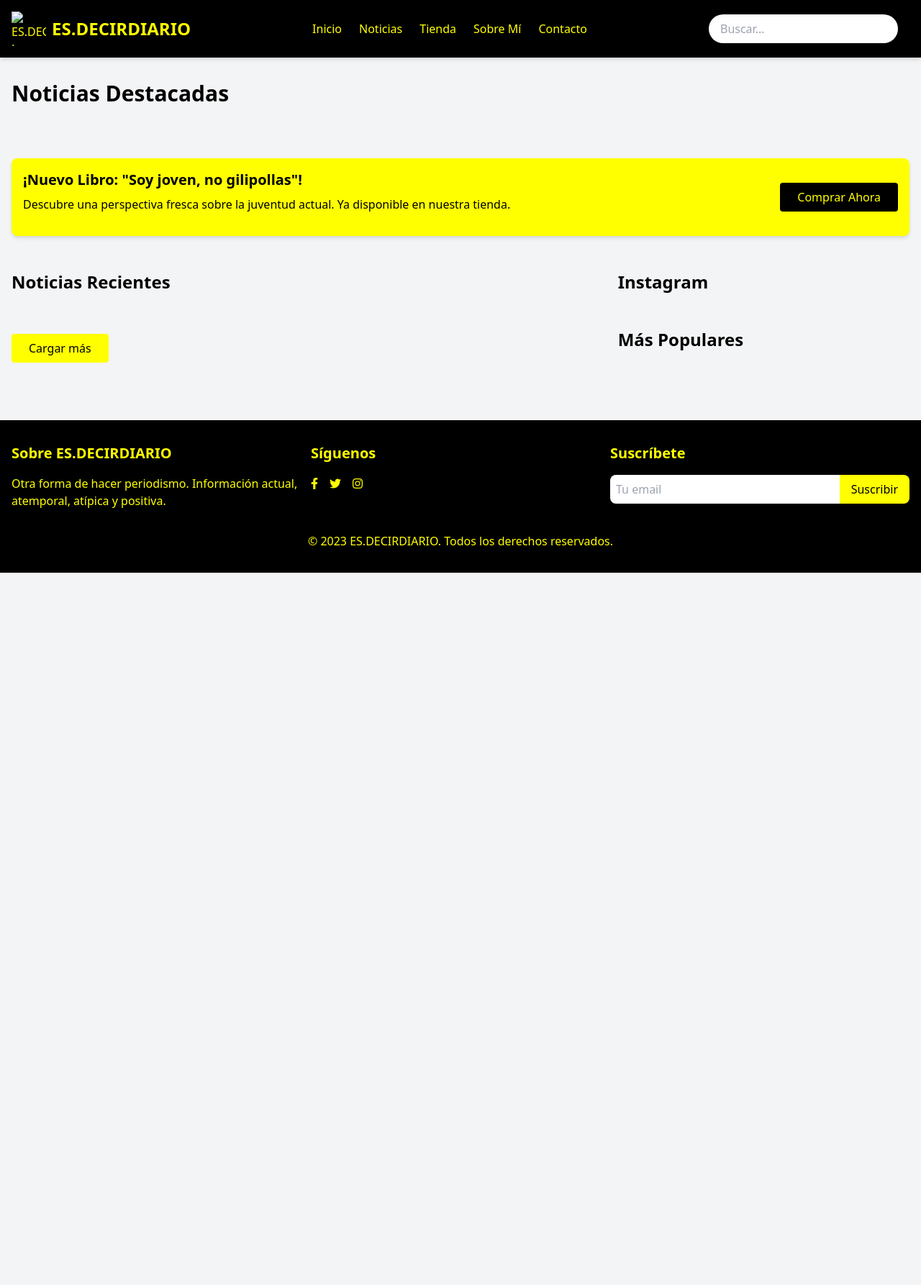
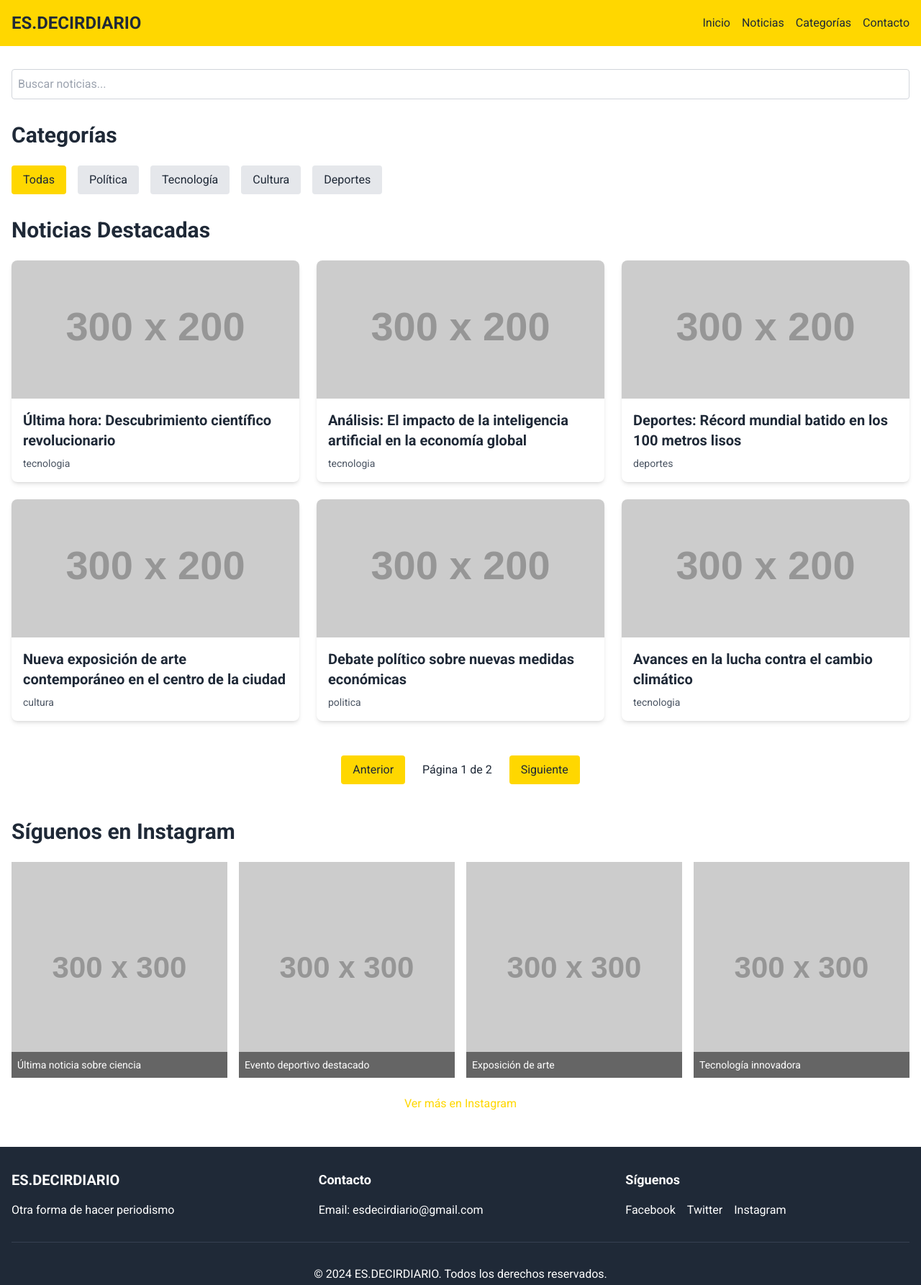
Before and after one commit to clientesweb/ES.DECIRDIARIO, a plain HTML site: page index.html in a window 1280 px wide. Shown: the whole page at 72% size. Before the commit the page ends 800 px from the top, so only its background shows below. Drawn offline with nearby package versions, Linux system fonts and the light colour scheme; placeholder pictures from the web are drawn by us.

Commit message:
Actualizar index.html

```diff
--- a/index.html
+++ b/index.html
@@ -3,134 +3,230 @@
 <head>
     <meta charset="UTF-8">
     <meta name="viewport" content="width=device-width, initial-scale=1.0">
-    <title>ES.DECIRDIARIO - Otra forma de hacer periodismo</title>
-    <meta name="description" content="ES.DECIRDIARIO: Noticias actuales, atemporales, atípicas y positivas. Una nueva perspectiva en el periodismo.">
-    <link rel="stylesheet" href="https://cdn.jsdelivr.net/npm/tailwindcss@2.2.19/dist/tailwind.min.css">
-    <link rel="stylesheet" href="https://cdnjs.cloudflare.com/ajax/libs/font-awesome/6.4.0/css/all.min.css">
-    <link rel="stylesheet" href="styles.css">
-    <link rel="preconnect" href="https://fonts.gstatic.com">
-    <link href="https://fonts.googleapis.com/css2?family=Roboto:wght@300;400;700&display=swap" rel="stylesheet">
-    <link rel="icon" href="favicon.ico" type="image/x-icon">
-    <link rel="manifest" href="manifest.json">
-    <meta name="theme-color" content="#FFFF00">
+    <title>ES.DECIRDIARIO - Noticias y Comunicación</title>
+    <script src="https://cdn.tailwindcss.com"></script>
+    <script>
+        tailwind.config = {
+            theme: {
+                extend: {
+                    colors: {
+                        brand: '#FFD700', // Amarillo
+                    }
+                }
+            }
+        }
+    </script>
+    <style>
+        @import url('https://fonts.googleapis.com/css2?family=Roboto:wght@400;700&display=swap');
+        body {
+            font-family: 'Roboto', sans-serif;
+        }
+    </style>
 </head>
-<body class="bg-gray-100 font-sans text-gray-900 leading-normal">
-    <header class="bg-primary text-white shadow-md sticky top-0 z-50">
-        <div class="container mx-auto px-4 py-4 flex flex-wrap justify-between items-center">
-            <a href="index.html" class="flex items-center">
-                <img src="logo.svg" alt="ES.DECIRDIARIO Logo" class="h-12 w-12 mr-2">
-                <span class="text-2xl font-bold">ES.DECIRDIARIO</span>
-            </a>
-            <nav class="hidden md:flex space-x-6">
-                <a href="index.html" class="hover:text-secondary transition duration-300">Inicio</a>
-                <a href="noticias.html" class="hover:text-secondary transition duration-300">Noticias</a>
-                <a href="tienda.html" class="hover:text-secondary transition duration-300">Tienda</a>
-                <a href="sobre-mi.html" class="hover:text-secondary transition duration-300">Sobre Mí</a>
-                <a href="contacto.html" class="hover:text-secondary transition duration-300">Contacto</a>
+<body class="bg-white text-gray-800">
+    <header class="bg-brand p-4">
+        <div class="container mx-auto flex flex-col md:flex-row justify-between items-center">
+            <h1 class="text-2xl font-bold mb-4 md:mb-0">ES.DECIRDIARIO</h1>
+            <nav>
+                <ul class="flex space-x-4">
+                    <li><a href="#" class="hover:underline">Inicio</a></li>
+                    <li><a href="#" class="hover:underline">Noticias</a></li>
+                    <li><a href="#" class="hover:underline">Categorías</a></li>
+                    <li><a href="#" class="hover:underline">Contacto</a></li>
+                </ul>
             </nav>
-            <div class="flex items-center">
-                <form id="search-form" class="mr-4">
-                    <input type="search" placeholder="Buscar..." class="px-4 py-2 rounded-full bg-white text-primary">
-                </form>
-                <button id="mobile-menu-button" class="md:hidden text-white" aria-label="Abrir menú">
-                    <i class="fas fa-bars"></i>
-                </button>
-            </div>
         </div>
     </header>
 
-    <div id="mobile-menu" class="hidden md:hidden bg-primary text-white p-4 absolute top-20 left-0 right-0 z-40 shadow-md">
-        <nav class="flex flex-col space-y-4">
-            <a href="index.html" class="hover:text-secondary transition duration-300">Inicio</a>
-            <a href="noticias.html" class="hover:text-secondary transition duration-300">Noticias</a>
-            <a href="tienda.html" class="hover:text-secondary transition duration-300">Tienda</a>
-            <a href="sobre-mi.html" class="hover:text-secondary transition duration-300">Sobre Mí</a>
-            <a href="contacto.html" class="hover:text-secondary transition duration-300">Contacto</a>
-        </nav>
-    </div>
+    <main class="container mx-auto mt-8 px-4">
+        <section id="busqueda" class="mb-8">
+            <input type="text" id="busqueda-input" placeholder="Buscar noticias..." class="w-full p-2 border border-gray-300 rounded">
+        </section>
 
-    <main class="container mx-auto px-4 py-8">
-        <section id="featured-news" class="mb-12">
-            <h2 class="text-3xl font-bold mb-6 text-primary">Noticias Destacadas</h2>
-            <div class="relative overflow-hidden">
-                <div id="news-slider" class="flex transition-transform duration-300 ease-in-out">
-                    <!-- Las noticias destacadas se cargarán dinámicamente aquí -->
-                </div>
-                <button id="prev-slide" class="absolute left-0 top-1/2 transform -translate-y-1/2 bg-black bg-opacity-50 text-white p-2 rounded-r" aria-label="Noticia anterior">
-                    <i class="fas fa-chevron-left"></i>
-                </button>
-                <button id="next-slide" class="absolute right-0 top-1/2 transform -translate-y-1/2 bg-black bg-opacity-50 text-white p-2 rounded-l" aria-label="Siguiente noticia">
-                    <i class="fas fa-chevron-right"></i>
-                </button>
+        <section id="categorias" class="mb-8">
+            <h2 class="text-3xl font-bold mb-6">Categorías</h2>
+            <div class="flex flex-wrap gap-4">
+                <button class="bg-brand px-4 py-2 rounded" data-categoria="todas">Todas</button>
+                <button class="bg-gray-200 px-4 py-2 rounded" data-categoria="politica">Política</button>
+                <button class="bg-gray-200 px-4 py-2 rounded" data-categoria="tecnologia">Tecnología</button>
+                <button class="bg-gray-200 px-4 py-2 rounded" data-categoria="cultura">Cultura</button>
+                <button class="bg-gray-200 px-4 py-2 rounded" data-categoria="deportes">Deportes</button>
             </div>
         </section>
 
-        <section id="ad-banner" class="mb-12 bg-secondary text-primary p-4 rounded-lg shadow-md">
-            <div class="flex flex-col md:flex-row items-center justify-between">
-                <div>
-                    <h3 class="text-xl font-bold mb-2">¡Nuevo Libro: "Soy joven, no gilipollas"!</h3>
-                    <p class="mb-4">Descubre una perspectiva fresca sobre la juventud actual. Ya disponible en nuestra tienda.</p>
-                </div>
-                <a href="tienda.html" class="bg-primary text-white px-6 py-2 rounded hover:bg-opacity-90 transition duration-300">Comprar Ahora</a>
+        <section id="noticias-destacadas" class="mb-12">
+            <h2 class="text-3xl font-bold mb-6">Noticias Destacadas</h2>
+            <div id="noticias-container" class="grid grid-cols-1 md:grid-cols-2 lg:grid-cols-3 gap-6">
+                <!-- Las noticias se cargarán aquí dinámicamente -->
             </div>
         </section>
 
-        <div class="flex flex-col lg:flex-row gap-8">
-            <section id="recent-news" class="w-full lg:w-2/3">
-                <h2 class="text-2xl font-bold mb-6 text-primary">Noticias Recientes</h2>
-                <div id="news-grid" class="grid gap-6 grid-cols-1 md:grid-cols-2">
-                    <!-- Las noticias recientes se cargarán dinámicamente aquí -->
-                </div>
-                <button id="load-more" class="mt-8 bg-secondary text-primary px-6 py-2 rounded hover:bg-opacity-80 transition duration-300">Cargar más</button>
-            </section>
+        <section id="paginacion" class="mb-12 flex justify-center">
+            <button id="anterior" class="bg-brand px-4 py-2 rounded mr-2">Anterior</button>
+            <span id="pagina-actual" class="px-4 py-2">Página 1</span>
+            <button id="siguiente" class="bg-brand px-4 py-2 rounded ml-2">Siguiente</button>
+        </section>
 
-            <aside class="w-full lg:w-1/3">
-                <section id="instagram-feed" class="mb-8">
-                    <h2 class="text-2xl font-bold mb-4 text-primary">Instagram</h2>
-                    <div id="instagram-grid" class="grid grid-cols-3 gap-2">
-                        <!-- El feed de Instagram se cargará dinámicamente aquí -->
-                    </div>
-                </section>
-
-                <section id="popular-news">
-                    <h2 class="text-2xl font-bold mb-4 text-primary">Más Populares</h2>
-                    <ul id="popular-list" class="space-y-4">
-                        <!-- Las noticias populares se cargarán dinámicamente aquí -->
-                    </ul>
-                </section>
-            </aside>
-        </div>
+        <section id="instagram-feed" class="mb-12">
+            <h2 class="text-3xl font-bold mb-6">Síguenos en Instagram</h2>
+            <div id="instagram-container" class="grid grid-cols-2 md:grid-cols-3 lg:grid-cols-4 gap-4">
+                <!-- Las publicaciones de Instagram se cargarán aquí dinámicamente -->
+            </div>
+            <div class="text-center mt-6">
+                <a href="https://www.instagram.com/es.decirdiario" target="_blank" rel="noopener noreferrer" class="text-brand hover:underline">
+                    Ver más en Instagram
+                </a>
+            </div>
+        </section>
     </main>
 
-    <footer class="bg-primary text-white mt-12 py-8">
+    <footer class="bg-gray-800 text-white py-8">
         <div class="container mx-auto px-4">
-            <div class="flex flex-wrap justify-between">
-                <div class="w-full md:w-1/3 mb-6 md:mb-0">
-                    <h3 class="text-xl font-bold mb-4">Sobre ES.DECIRDIARIO</h3>
-                    <p>Otra forma de hacer periodismo. Información actual, atemporal, atípica y positiva.</p>
+            <div class="grid md:grid-cols-3 gap-8">
+                <div>
+                    <h3 class="text-xl font-bold mb-4">ES.DECIRDIARIO</h3>
+                    <p>Otra forma de hacer periodismo</p>
                 </div>
-                <div class="w-full md:w-1/3 mb-6 md:mb-0">
-                    <h3 class="text-xl font-bold mb-4">Síguenos</h3>
+                <div>
+                    <h4 class="text-lg font-bold mb-4">Contacto</h4>
+                    <p>Email: esdecirdiario@gmail.com</p>
+                </div>
+                <div>
+                    <h4 class="text-lg font-bold mb-4">Síguenos</h4>
                     <div class="flex space-x-4">
-                        <a href="#" class="hover:text-secondary transition duration-300" aria-label="Facebook"><i class="fab fa-facebook-f"></i></a>
-                        <a href="#" class="hover:text-secondary transition duration-300" aria-label="Twitter"><i class="fab fa-twitter"></i></a>
-                        <a href="#" class="hover:text-secondary transition duration-300" aria-label="Instagram"><i class="fab fa-instagram"></i></a>
+                        <a href="#" class="hover:text-brand">Facebook</a>
+                        <a href="#" class="hover:text-brand">Twitter</a>
+                        <a href="#" class="hover:text-brand">Instagram</a>
                     </div>
                 </div>
-                <div class="w-full md:w-1/3">
-                    <h3 class="text-xl font-bold mb-4">Suscríbete</h3>
-                    <form id="subscribe-form" class="flex">
-                        <input type="email" placeholder="Tu email" class="p-2 rounded-l-lg w-full text-primary" required aria-label="Email para suscripción">
-                        <button type="submit" class="bg-secondary text-primary px-4 py-2 rounded-r-lg hover:bg-opacity-80 transition duration-300">Suscribir</button>
-                    </form>
-                </div>
             </div>
-            <div class="mt-8 text-center">
-                <p>&copy; 2023 ES.DECIRDIARIO. Todos los derechos reservados.</p>
+            <div class="mt-8 pt-8 border-t border-gray-700 text-center">
+                <p>&copy; 2024 ES.DECIRDIARIO. Todos los derechos reservados.</p>
             </div>
         </div>
     </footer>
 
-    <script src="app.js"></script>
+    <script>
+        // Datos de ejemplo para noticias
+        const noticias = [
+            { id: 1, titulo: "Última hora: Descubrimiento científico revolucionario", categoria: "tecnologia", imagen: "https://via.placeholder.com/300x200.png?text=Noticia+1" },
+            { id: 2, titulo: "Análisis: El impacto de la inteligencia artificial en la economía global", categoria: "tecnologia", imagen: "https://via.placeholder.com/300x200.png?text=Noticia+2" },
+            { id: 3, titulo: "Deportes: Récord mundial batido en los 100 metros lisos", categoria: "deportes", imagen: "https://via.placeholder.com/300x200.png?text=Noticia+3" },
+            { id: 4, titulo: "Nueva exposición de arte contemporáneo en el centro de la ciudad", categoria: "cultura", imagen: "https://via.placeholder.com/300x200.png?text=Noticia+4" },
+            { id: 5, titulo: "Debate político sobre nuevas medidas económicas", categoria: "politica", imagen: "https://via.placeholder.com/300x200.png?text=Noticia+5" },
+            { id: 6, titulo: "Avances en la lucha contra el cambio climático", categoria: "tecnologia", imagen: "https://via.placeholder.com/300x200.png?text=Noticia+6" },
+            { id: 7, titulo: "Estreno de película rompe récords de taquilla", categoria: "cultura", imagen: "https://via.placeholder.com/300x200.png?text=Noticia+7" },
+            { id: 8, titulo: "Nuevo acuerdo comercial entre países vecinos", categoria: "politica", imagen: "https://via.placeholder.com/300x200.png?text=Noticia+8" },
+            { id: 9, titulo: "Descubrimiento de nueva especie en el Amazonas", categoria: "tecnologia", imagen: "https://via.placeholder.com/300x200.png?text=Noticia+9" },
+            { id: 10, titulo: "Victoria sorpresa en el torneo de tenis", categoria: "deportes", imagen: "https://via.placeholder.com/300x200.png?text=Noticia+10" },
+        ];
+
+        // Datos de ejemplo para publicaciones de Instagram
+        const instagramPosts = [
+            { id: 1, imagen: "https://via.placeholder.com/300x300.png?text=Instagram+1", caption: "Última noticia sobre ciencia" },
+            { id: 2, imagen: "https://via.placeholder.com/300x300.png?text=Instagram+2", caption: "Evento deportivo destacado" },
+            { id: 3, imagen: "https://via.placeholder.com/300x300.png?text=Instagram+3", caption: "Exposición de arte" },
+            { id: 4, imagen: "https://via.placeholder.com/300x300.png?text=Instagram+4", caption: "Tecnología innovadora" },
+        ];
+
+        let paginaActual = 1;
+        const noticiasPorPagina = 6;
+        let categoriaActual = 'todas';
+        let terminoBusqueda = '';
+
+        // Función para cargar noticias
+        function cargarNoticias() {
+            const container = document.getElementById('noticias-container');
+            container.innerHTML = '';
+
+            let noticiasFiltradas = noticias.filter(noticia =>
+                (categoriaActual === 'todas' || noticia.categoria === categoriaActual) &&
+                noticia.titulo.toLowerCase().includes(terminoBusqueda.toLowerCase())
+            );
+
+            const inicio = (paginaActual - 1) * noticiasPorPagina;
+            const fin = inicio + noticiasPorPagina;
+            const noticiasAMostrar = noticiasFiltradas.slice(inicio, fin);
+
+            noticiasAMostrar.forEach(noticia => {
+                const noticiaElement = document.createElement('div');
+                noticiaElement.className = 'bg-white shadow-md rounded-lg overflow-hidden';
+                noticiaElement.innerHTML = `
+                    <img src="${noticia.imagen}" alt="${noticia.titulo}" class="w-full h-48 object-cover">
+                    <div class="p-4">
+                        <h3 class="font-bold text-xl mb-2">${noticia.titulo}</h3>
+                        <p class="text-sm text-gray-600">${noticia.categoria}</p>
+                    </div>
+                `;
+                container.appendChild(noticiaElement);
+            });
+
+            actualizarPaginacion(noticiasFiltradas.length);
+        }
+
+        // Función para actualizar la paginación
+        function actualizarPaginacion(totalNoticias) {
+            const totalPaginas = Math.ceil(totalNoticias / noticiasPorPagina);
+            document.getElementById('pagina-actual').textContent = `Página ${paginaActual} de ${totalPaginas}`;
+            document.getElementById('anterior').disabled = paginaActual === 1;
+            document.getElementById('siguiente').disabled = paginaActual === totalPaginas;
+        }
+
+        // Función para cargar publicaciones de Instagram
+        function cargarInstagramPosts() {
+            const container = document.getElementById('instagram-container');
+            container.innerHTML = '';
+            instagramPosts.forEach(post => {
+                const postElement = document.createElement('div');
+                postElement.className = 'relative';
+                postElement.innerHTML = `
+                    <img src="${post.imagen}" alt="${post.caption}" class="w-full h-full object-cover">
+                    <div class="absolute bottom-0 left-0 right-0 bg-black bg-opacity-50 text-white p-2">
+                        <p class="text-sm">${post.caption}</p>
+                    </div>
+                `;
+                container.appendChild(postElement);
+            });
+        }
+
+        // Event listeners
+        document.addEventListener('DOMContentLoaded', () => {
+            cargarNoticias();
+            cargarInstagramPosts();
+
+            // Botones de categoría
+            const botonesCategorias = document.querySelectorAll('#categorias button');
+            botonesCategorias.forEach(boton => {
+                boton.addEventListener('click', (e) => {
+                    categoriaActual = e.target.dataset.categoria;
+                    botonesCategorias.forEach(b => b.classList.remove('bg-brand'));
+                    e.target.classList.add('bg-brand');
+                    paginaActual = 1;
+                    cargarNoticias();
+                });
+            });
+
+            // Paginación
+            document.getElementById('anterior').addEventListener('click', () => {
+                if (paginaActual > 1) {
+                    paginaActual--;
+                    cargarNoticias();
+                }
+            });
+
+            document.getElementById('siguiente').addEventListener('click', () => {
+                paginaActual++;
+                cargarNoticias();
+            });
+
+            // Búsqueda
+            const busquedaInput = document.getElementById('busqueda-input');
+            busquedaInput.addEventListener('input', (e) => {
+                terminoBusqueda = e.target.value;
+                paginaActual = 1;
+                cargarNoticias();
+            });
+        });
+    </script>
 </body>
 </html>
```
